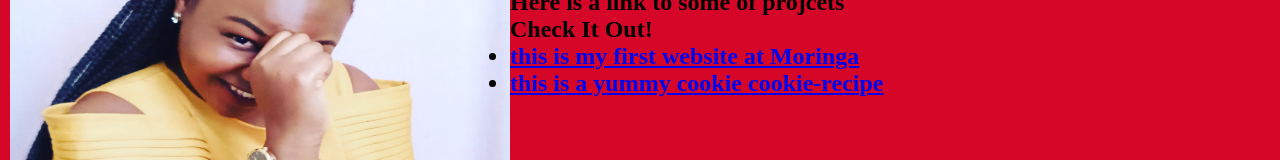
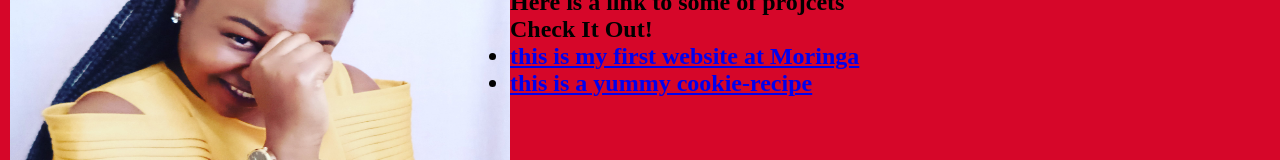
Before and after one commit to lcmongwe/portfolio-landing-page, a plain HTML site: page index.html in a window 1280 px wide. Shown: the part 220-380 px from the top of the page. Drawn offline with Linux system fonts and the light colour scheme.

Commit message:
updated the link description to my cookie recipe

```diff
--- a/index.html
+++ b/index.html
@@ -31,7 +31,7 @@
            <p> Here is a link to some of projcets</p>
            <ul> Check It Out! <br>
              <li><a href="https://github.com/lcmongwe/my-first-website.git">this is my first website at Moringa</a></li>
-             <li><a href="https://github.com/lcmongwe/cookie-recipe.git"> this is a yummy cookie cookie-recipe</a></li>
+             <li><a href="https://github.com/lcmongwe/cookie-recipe.git"> this is a yummy cookie-recipe</a></li>
            </ul>
        </div>
     </div>
```
